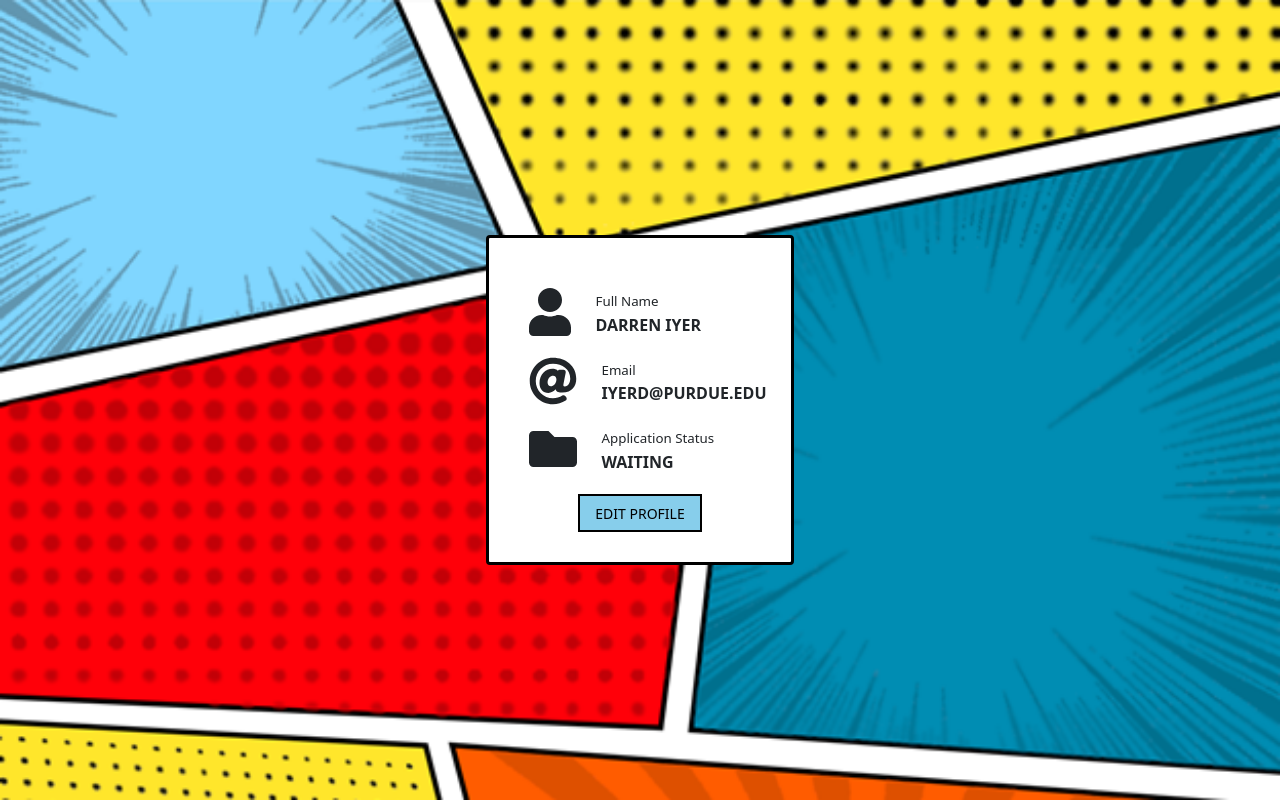
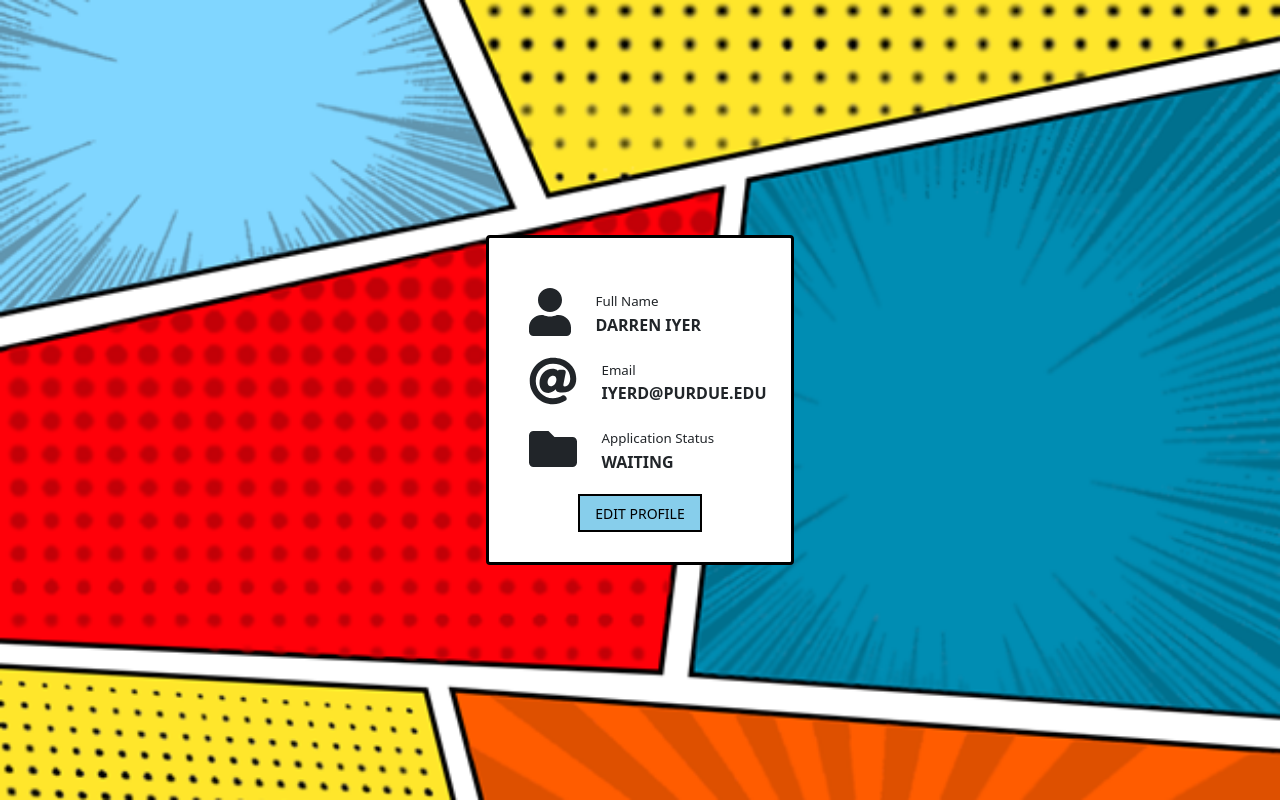
Before and after one commit to Hello-World-Purdue/hw21-frontend, a Next.js app: page /appPage in a window 1280 px wide. Built offline with nearby package versions, Linux system fonts and the light colour scheme.

Commit message:
image problem not yet fixed

```diff
--- a/styles/forms.module.css
+++ b/styles/forms.module.css
@@ -6,6 +6,7 @@
 	justify-content: center;
     background: url('../assets/img/bg_img.png') no-repeat;
     background-size: cover;
+    background-position: 50% 50%;
 }
 
 .formContainer {
```
